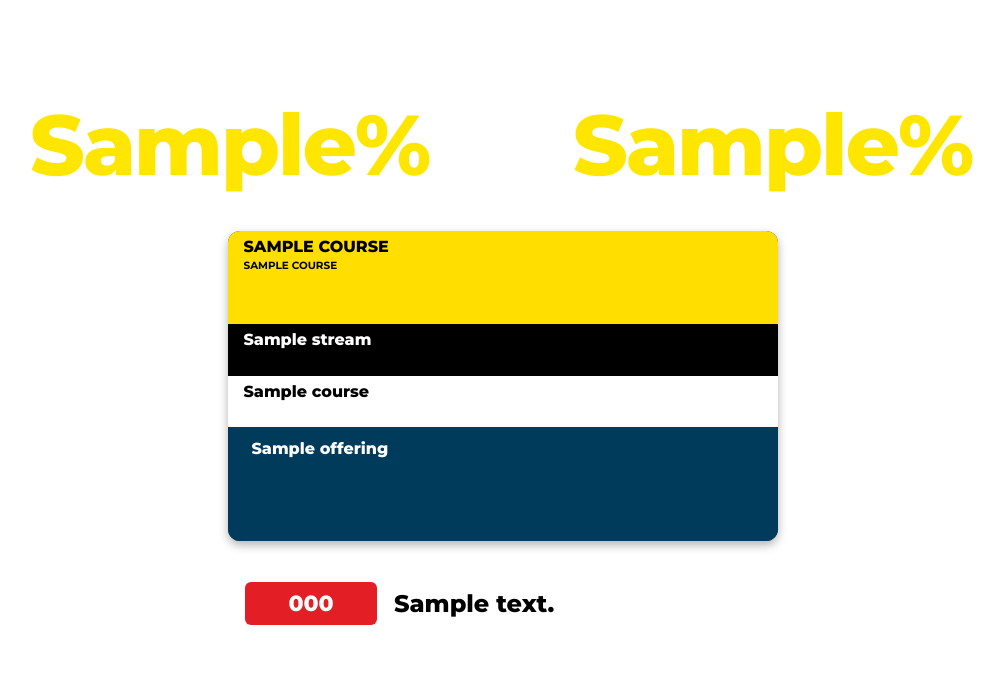
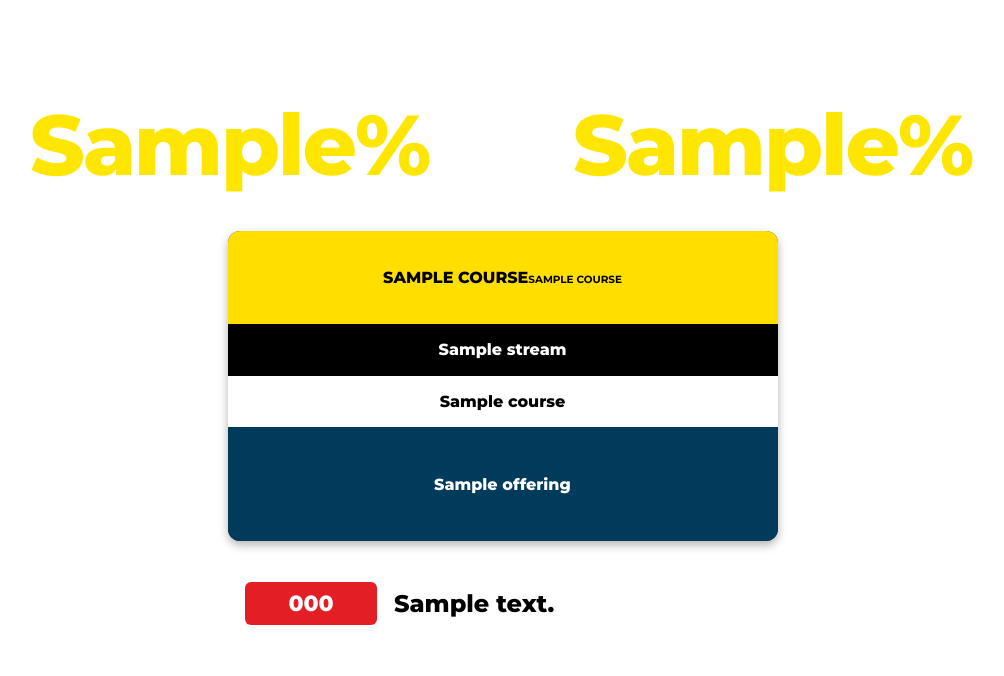
Before and after one commit to edutapflow/edutap-salesgraphics, a Python web app: template templates/community_template.html in a window 1280 px wide. Shown: the part 404-1080 px from the top of the page, without its empty margins (37-1041 px from the left). Run offline with Jinja, Linux system fonts and the light colour scheme; the template is opened without the code that fills it: most values are stand-ins (such as "Sample title", 1, 10 or a date in 2020); some libraries are stand-ins or nearby versions.

Commit message:
Update community_template.html

```diff
--- a/templates/community_template.html
+++ b/templates/community_template.html
@@ -7,12 +7,14 @@
     <style>
         @page { margin: 0; }
         * { box-sizing: border-box; margin: 0; padding: 0; -webkit-print-color-adjust: exact !important; print-color-adjust: exact !important; }
+
         html, body {
             width: 1080px !important; height: 1080px !important;
             margin: 0 !important; padding: 0 !important; overflow: hidden !important;
             font-family: 'Montserrat', sans-serif; background: transparent !important;
             position: absolute !important; top: 0 !important; left: 0 !important;
         }
+
         .canvas {
             position: absolute !important; top: 0 !important; left: 0 !important;
             width: 1080px !important; height: 1080px !important; background: transparent !important;
@@ -47,19 +49,19 @@
         .white-strip { background-color: #FFFFFF; color: #000000; flex: 1; }
         .blue-offer-box { position: relative; background-color: #003B5C; color: #FFFFFF; flex: 2.2; width: 100%; display: block; font-weight: 800; }
 
-        .normal-padding { position: absolute; top: 6px; bottom: 6px; left: 16px; right: 16px; overflow: hidden; }
-        .blue-padding { position: absolute; top: 12px; bottom: 12px; left: 24px; right: 24px; overflow: hidden; }
+        /* THE FIX: Padding boxes are now Flexbox containers. This flawlessly centers the text naturally. */
+        .normal-padding { position: absolute; top: 6px; bottom: 6px; left: 16px; right: 16px; display: flex; align-items: center; justify-content: center; text-align: center; }
+        .blue-padding { position: absolute; top: 12px; bottom: 12px; left: 24px; right: 24px; display: flex; align-items: center; justify-content: center; text-align: center; }
 
         .split-row { display: flex !important; flex-direction: row; }
         .split-half { flex: 1; position: relative; height: 100%; display: block; }
         .split-divider { flex: 0 0 30px; display: flex; align-items: center; justify-content: center; position: relative; height: 100%; z-index: 10; }
 
-        .split-padding { position: absolute; top: 4px; bottom: 4px; left: 12px; right: 12px; overflow: hidden; }
-        .split-blue-padding { position: absolute; top: 8px; bottom: 8px; left: 16px; right: 16px; overflow: hidden; }
+        .split-padding { position: absolute; top: 4px; bottom: 4px; left: 12px; right: 12px; display: flex; align-items: center; justify-content: center; text-align: center; }
+        .split-blue-padding { position: absolute; top: 8px; bottom: 8px; left: 16px; right: 16px; display: flex; align-items: center; justify-content: center; text-align: center; }
 
-        /* FIXED: Removed flexbox rules that broke vertical-align. We now let textFit use Table rules. */
-        .fit-text { width: 100%; height: 100%; text-align: center; }
-        .textFitted { line-height: 1.15 !important; text-align: center; width: 100%; }
+        /* The text wrapper strictly follows the flex container's alignment */
+        .textFitted { display: block !important; line-height: 1.15 !important; text-align: center; width: 100%; }
 
         .plus-icon { color: #000000; font-weight: 900; font-size: 28px; line-height: 1; }
         .line-divider { border-left: 2px solid #FFFFFF; height: 60%; }
@@ -149,13 +151,15 @@
     </div>
     <script>
         document.addEventListener("DOMContentLoaded", function() {
-            textFit(document.getElementsByClassName('normal-title'), {multiLine: true, alignVert: true, alignHoriz: true, maxFontSize: 40, minFontSize: 8});
-            textFit(document.getElementsByClassName('normal-sub'), {multiLine: true, alignVert: true, alignHoriz: true, maxFontSize: 28, minFontSize: 8});
-            textFit(document.getElementsByClassName('normal-offer'), {multiLine: true, alignVert: true, alignHoriz: true, maxFontSize: 34, minFontSize: 8});
+            // THE FIX: Removed the buggy `alignVert: true` which caused single-lines to stick to the top.
+            // The text relies on CSS Flexbox for flawless vertical centering now.
+            textFit(document.getElementsByClassName('normal-title'), {multiLine: true, maxFontSize: 40, minFontSize: 8});
+            textFit(document.getElementsByClassName('normal-sub'), {multiLine: true, maxFontSize: 28, minFontSize: 8});
+            textFit(document.getElementsByClassName('normal-offer'), {multiLine: true, maxFontSize: 34, minFontSize: 8});
 
-            textFit(document.getElementsByClassName('split-title'), {multiLine: true, alignVert: true, alignHoriz: true, maxFontSize: 30, minFontSize: 8});
-            textFit(document.getElementsByClassName('split-sub'), {multiLine: true, alignVert: true, alignHoriz: true, maxFontSize: 20, minFontSize: 8});
-            textFit(document.getElementsByClassName('split-offer'), {multiLine: true, alignVert: true, alignHoriz: true, maxFontSize: 26, minFontSize: 8});
+            textFit(document.getElementsByClassName('split-title'), {multiLine: true, maxFontSize: 30, minFontSize: 8});
+            textFit(document.getElementsByClassName('split-sub'), {multiLine: true, maxFontSize: 20, minFontSize: 8});
+            textFit(document.getElementsByClassName('split-offer'), {multiLine: true, maxFontSize: 26, minFontSize: 8});
 
             function equalizeSizes(targetClass) {
                 var nodes = document.querySelectorAll('.' + targetClass + ' .textFitted');
```
